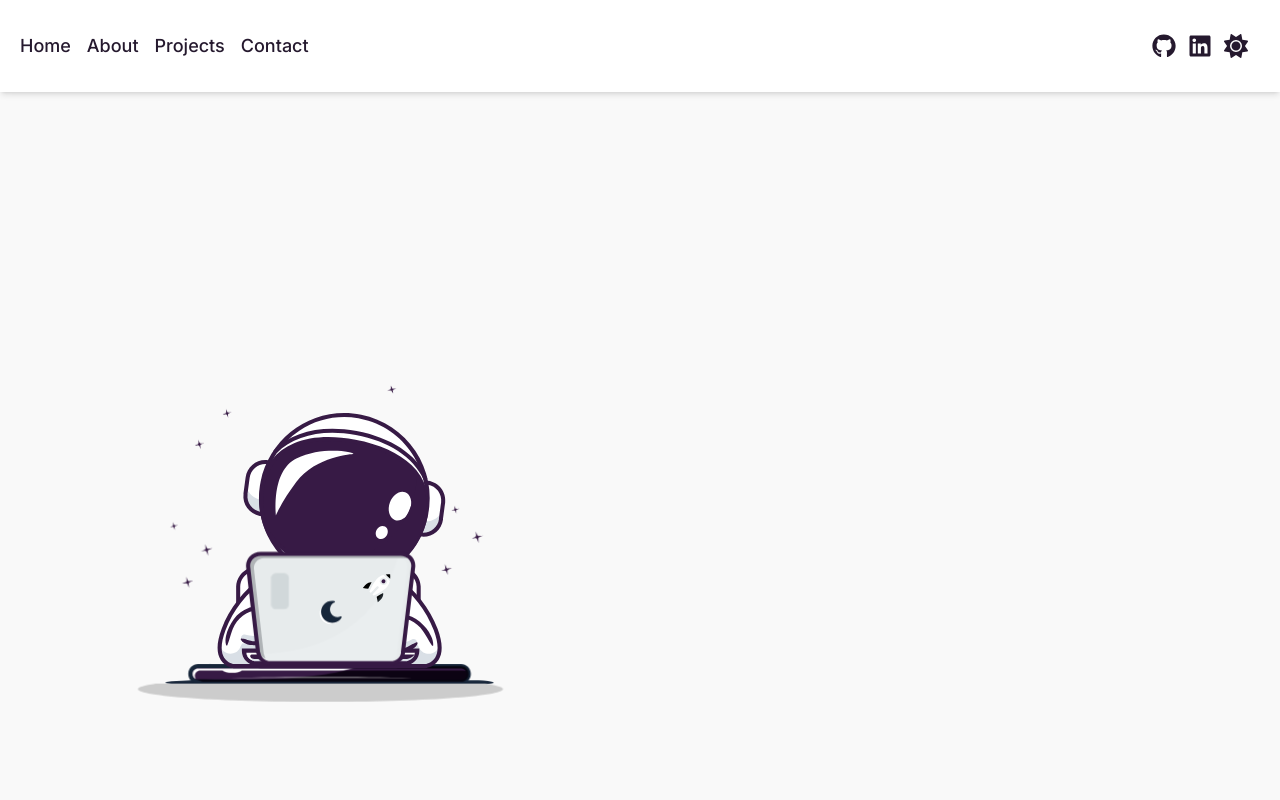
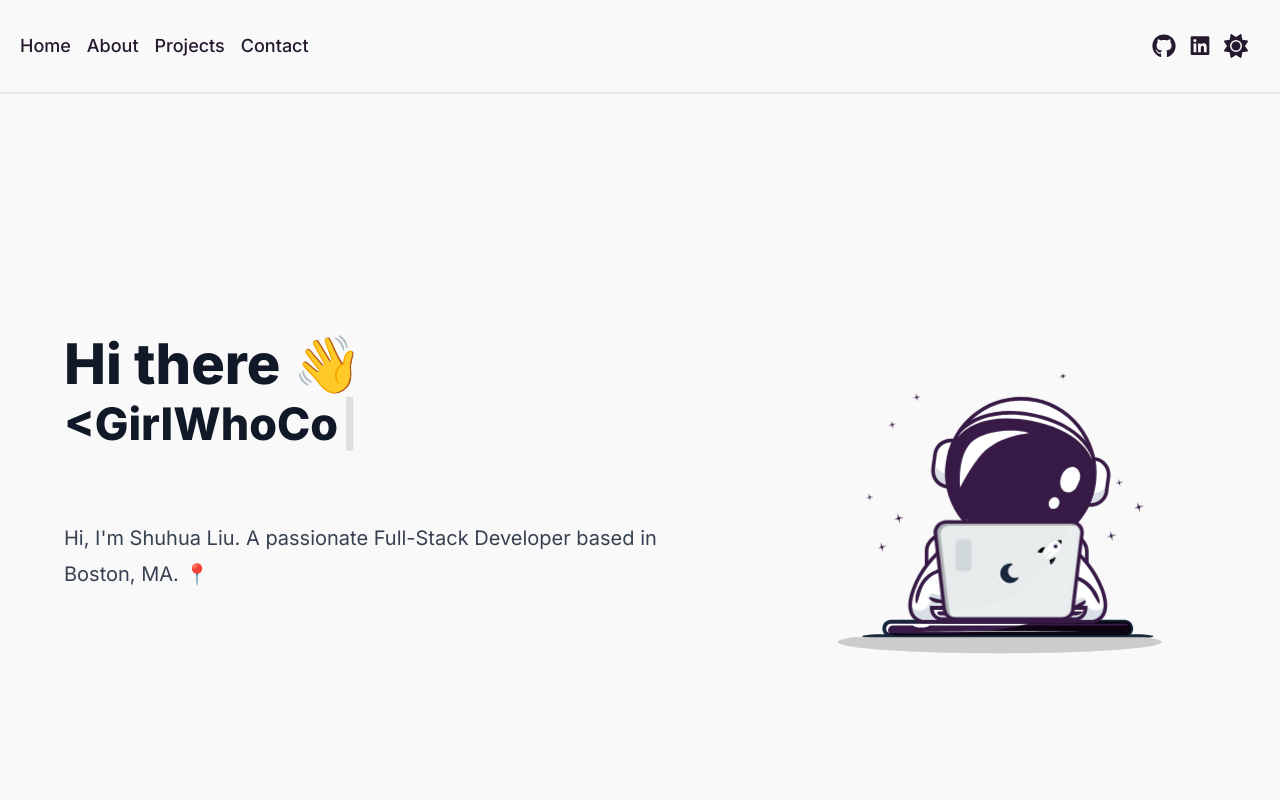
Before and after one commit to Shuhua-L/Portfolio, a Next.js app: page / in a window 1280 px wide. Shown: the top 800 px of the page. Built offline with nearby package versions, Linux system fonts and the light colour scheme.

Commit message:
✨ feat(hero): typing effect
added typing effect using react-simple-typewriter package

```diff
--- a/package.json
+++ b/package.json
@@ -15,12 +15,16 @@
     "autoprefixer": "10.4.14",
     "eslint": "8.43.0",
     "eslint-config-next": "13.4.7",
-    "lottie-react": "^2.4.0",
     "next": "13.4.7",
     "postcss": "8.4.24",
     "react": "18.2.0",
     "react-dom": "18.2.0",
     "tailwindcss": "3.3.2",
     "typescript": "5.1.3"
+  },
+  "devDependencies": {
+    "@tailwindcss/typography": "^0.5.9",
+    "lottie-react": "^2.4.0",
+    "react-simple-typewriter": "^5.0.1"
   }
 }
--- a/src/app/components/icons.tsx
+++ b/src/app/assets/icons.tsx
@@ -16,7 +16,7 @@ export const GithubIcon = ({ className, ...props }: SVGProps<SVGSVGElement>) =>
 export const LinkedinIcon = ({ className, ...props }: SVGProps<SVGSVGElement>) => (
   <svg
     xmlns='http://www.w3.org/2000/svg'
-    height='1em'
+    height='1rem'
     viewBox='0 0 448 512'
     width='1em'
     fill='currentColor'
--- a/src/app/components/Header.tsx
+++ b/src/app/components/Header.tsx
@@ -2,16 +2,9 @@
 
 import Link from "next/link";
 import NavLinks from "./NavLinks";
-import {
-  BarsIcon,
-  CloseIcon,
-  GithubIcon,
-  LinkedinIcon,
-  MoonIcon,
-  SunIcon,
-} from "../components/icons";
+import { BarsIcon, CloseIcon, GithubIcon, LinkedinIcon, MoonIcon, SunIcon } from "../assets/icons";
 import { useState } from "react";
-import useDarkMode from "./hooks/useDarkMode";
+import useDarkMode from "../hooks/useDarkMode";
 import Image from "next/image";
 
 const Header = () => {
@@ -23,9 +16,9 @@ const Header = () => {
 
   return (
     <header
-      className='bg-secondary sticky top-0 p-5 py-8 font-medium flex items-start justify-between
+      className='bg-primary sticky top-0 p-5 py-8 font-medium flex items-start justify-between
         max-w-7xl mx-auto xl:items-center text-lg z-10
-        shadow-md'>
+        border-b-2 border-inherit'>
       <nav className='hidden w-full md:block md:w-auto space-x-4'>
         <NavLinks />
       </nav>
--- a/src/app/components/Hero.tsx
+++ b/src/app/components/Hero.tsx
@@ -2,15 +2,41 @@
 
 import Lottie from "lottie-react";
 import spaceBoy from "@/app/assets/space-boy-animation.json";
+import { Cursor, useTypewriter } from "react-simple-typewriter";
 
 const Hero = () => {
+  const [text] = useTypewriter({
+    words: ["My name is Shuhua", "<GirlWhoCodes />", "<CoffeeLover />"],
+    loop: true,
+    delaySpeed: 3000,
+  });
+
   return (
     // container
-    <div className='container mx-auto my-0 px-16 py-0  md:py-40 h-full'>
+    <div
+      className='container mx-auto my-0 px-16 py-0 md:py-40 h-full
+    prose md:prose-lg lg:prose-xl dark:prose-invert max-w-none'>
       {/* content */}
       <div className='items-start flex flex-col justify-start relative gap-20'>
-        {/* Animation */}
-        <Lottie animationData={spaceBoy} />
+        {/* main section */}
+        <div className='flex flex-col-reverse md:flex-row gap-12 text-center md:text-start h-auto items-center justify-center relative '>
+          {/* text */}
+          <div className='flex flex-col max-w-3xl relative'>
+            <h1>
+              Hi there 👋
+              <br />
+              <small>
+                <span>{text}</span>
+                <Cursor />
+              </small>
+            </h1>
+
+            <p>Hi, I&#39;m Shuhua Liu. A passionate Full-Stack Developer based in Boston, MA. 📍</p>
+          </div>
+
+          {/* Animation */}
+          <Lottie animationData={spaceBoy} />
+        </div>
       </div>
     </div>
   );
--- a/src/app/layout.tsx
+++ b/src/app/layout.tsx
@@ -18,7 +18,7 @@ export default function RootLayout({ children }: { children: React.ReactNode })
     <html lang='en'>
       <body className={`${inter.className} bg-primary text-default`}>
         <Header />
-        <main>{children}</main>
+        <>{children}</>
       </body>
     </html>
   );
--- a/src/app/page.tsx
+++ b/src/app/page.tsx
@@ -5,7 +5,7 @@ import Projects from "./components/Projects";
 
 export default function Home() {
   return (
-    <>
+    <main className='max-w-7xl mx-auto'>
       <section id='home' className='flex flex-col h-screen relative w-full'>
         <Hero />
       </section>
@@ -19,6 +19,6 @@ export default function Home() {
       <section id='contact' className='flex flex-col h-screen relative w-full bg-secondary'>
         <Contact />
       </section>
-    </>
+    </main>
   );
 }
--- a/tailwind.config.js
+++ b/tailwind.config.js
@@ -65,5 +65,5 @@ module.exports = {
       },
     },
   },
-  plugins: [],
+  plugins: [require("@tailwindcss/typography")],
 };
```
Also changed, not shown: src/app/hooks/useDarkMode.tsx (renamed from src/app/components/hooks/useDarkMode.tsx), 1 other file (tests, documents, lock files or other folders).
